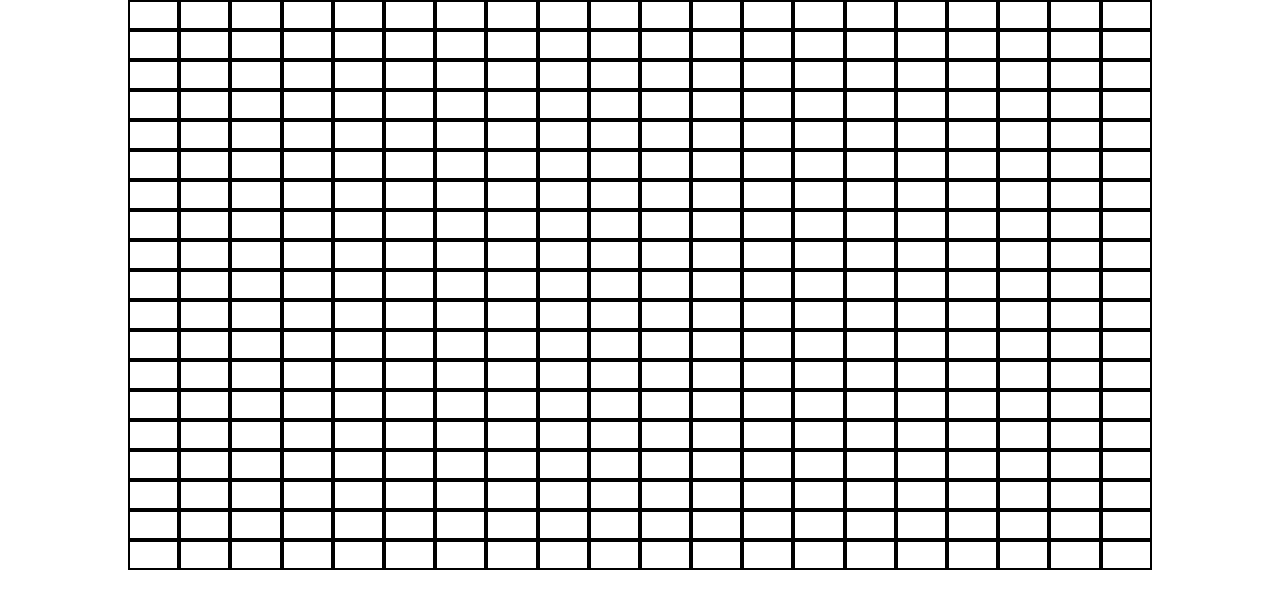
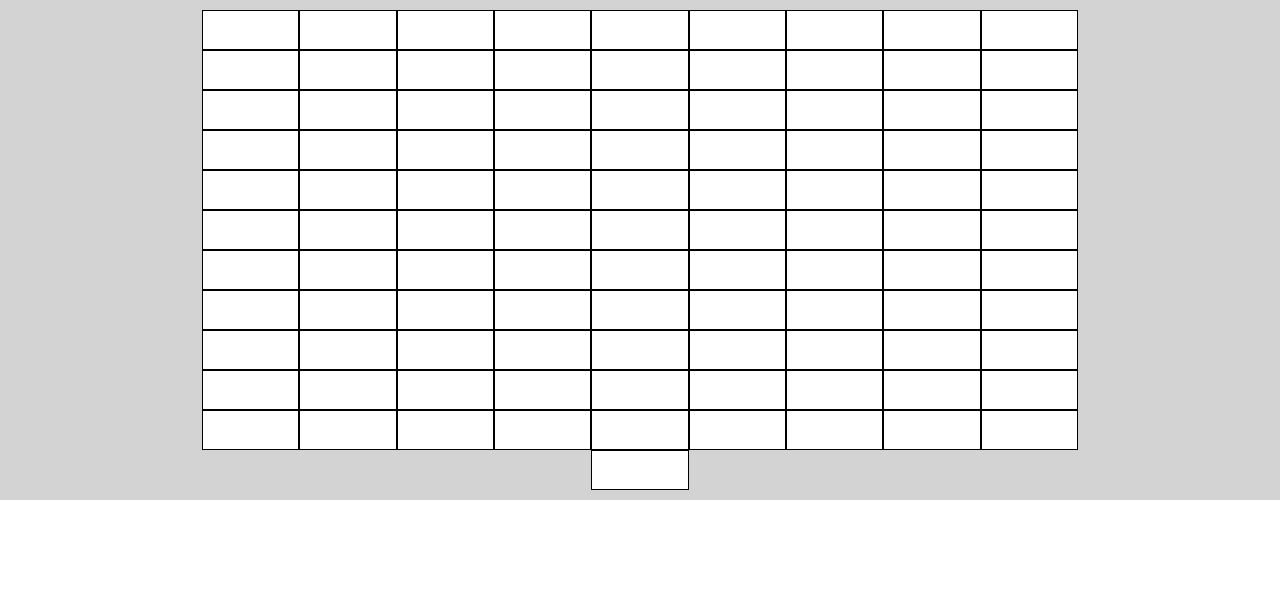
Before and after one commit to gamekiller30/Etch-a-sketch, a plain HTML site: page index.html in a window 1280 px wide. Drawn offline with Linux system fonts and the light colour scheme.

Commit message:
Reworked Dynamic Grid

```diff
--- a/index.css
+++ b/index.css
@@ -11,8 +11,8 @@ justify-content: center;
 }
 
 .bg-wrapper{
-  width: 80%;
   justify-content: center;
+  width: 100%;
   background-color: lightgray;
   min-height: 500px;
   display: flex;
@@ -23,14 +23,16 @@ justify-content: center;
 
   display: flex;
   flex-wrap: wrap;
-  width: 100%;
+  justify-content: center;
+  width: 76%;
+  min-height: 400px;
+  align-content: center;
 
 }
 
 
 .box{
-   border: 2px solid black;
-   padding: 5px;
+   border: 1px solid black;
    background-color: white;
 
 }
--- a/index.html
+++ b/index.html
@@ -45,25 +45,28 @@ const alldivs = [];
 
 
 let width = container.clientWidth;
+let height = container.clientHeight;
 console.log(width)
+console.log(height)
 
 function createGrid(gridrow){
 
-for(let i = 0; i < gridrow - 1; i++){
+for(let i = 0; i < gridrow; i++){
   for(let k = 0; k < gridrow; k++){
 
 div = document.createElement("div");
 div.classList.add("box");
 div.style.width = width / gridrow + 'px'; /*Funktioniert noch nicht 100% aber richtiger Weg*/
-div.style.height = 30 + 'px';
+div.style.height = height / gridrow + 'px';
 div.addEventListener("mouseover", (e) =>{
   e.target.style.backgroundColor = "red";
   console.log("hovered");
 });
 
 container.appendChild(div);
+alldivs.push(div);
 console.log("div created");
-alldivs.push(div);
+
 
 }
 
@@ -96,9 +99,9 @@ arritem.removeEventListener("mouseover", (e) =>{
 
 }
 
-clear(alldivs);
+//clear(alldivs);
 console.log(alldivs);
-createGrid(20); /*Momentanes Grid is 19x20 nicht 20x20!!!*/
+createGrid(10); /*Momentanes Grid is 19x20 nicht 20x20!!!*/
 
 </script>
 
```
